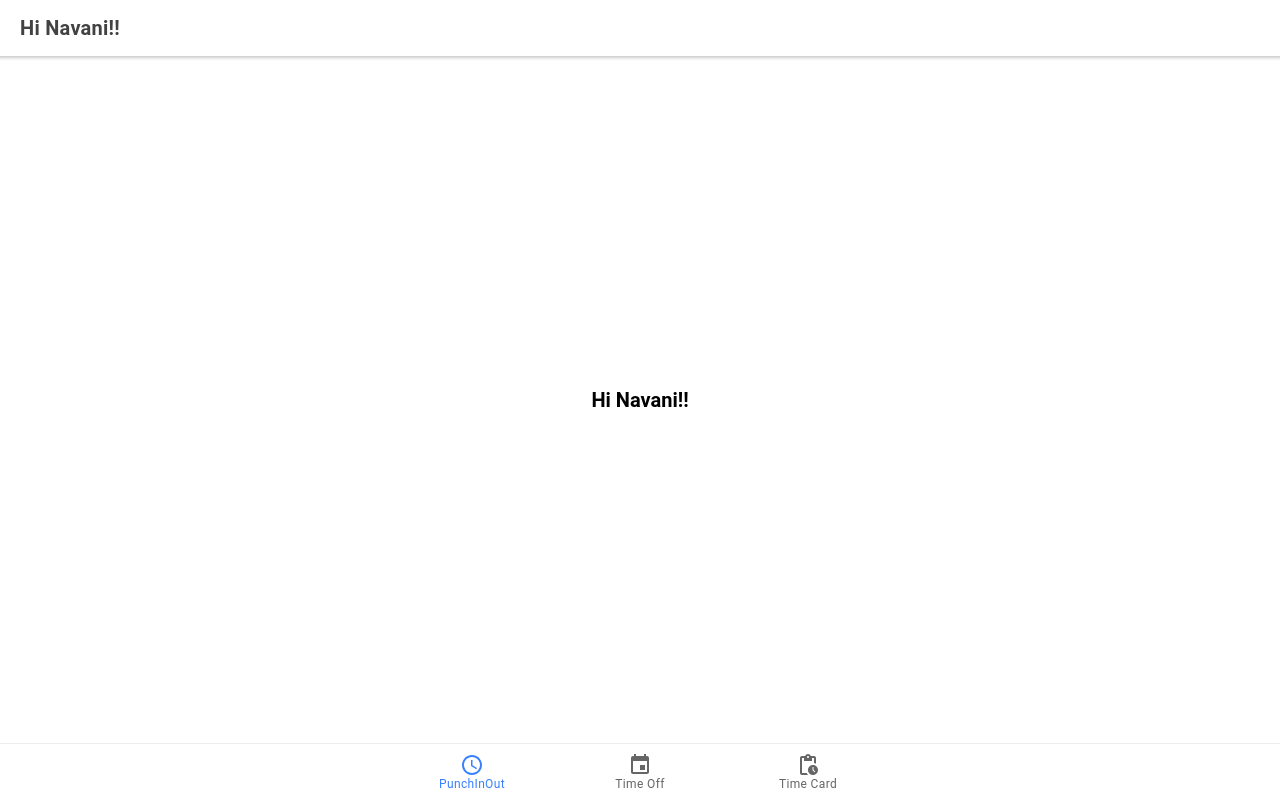
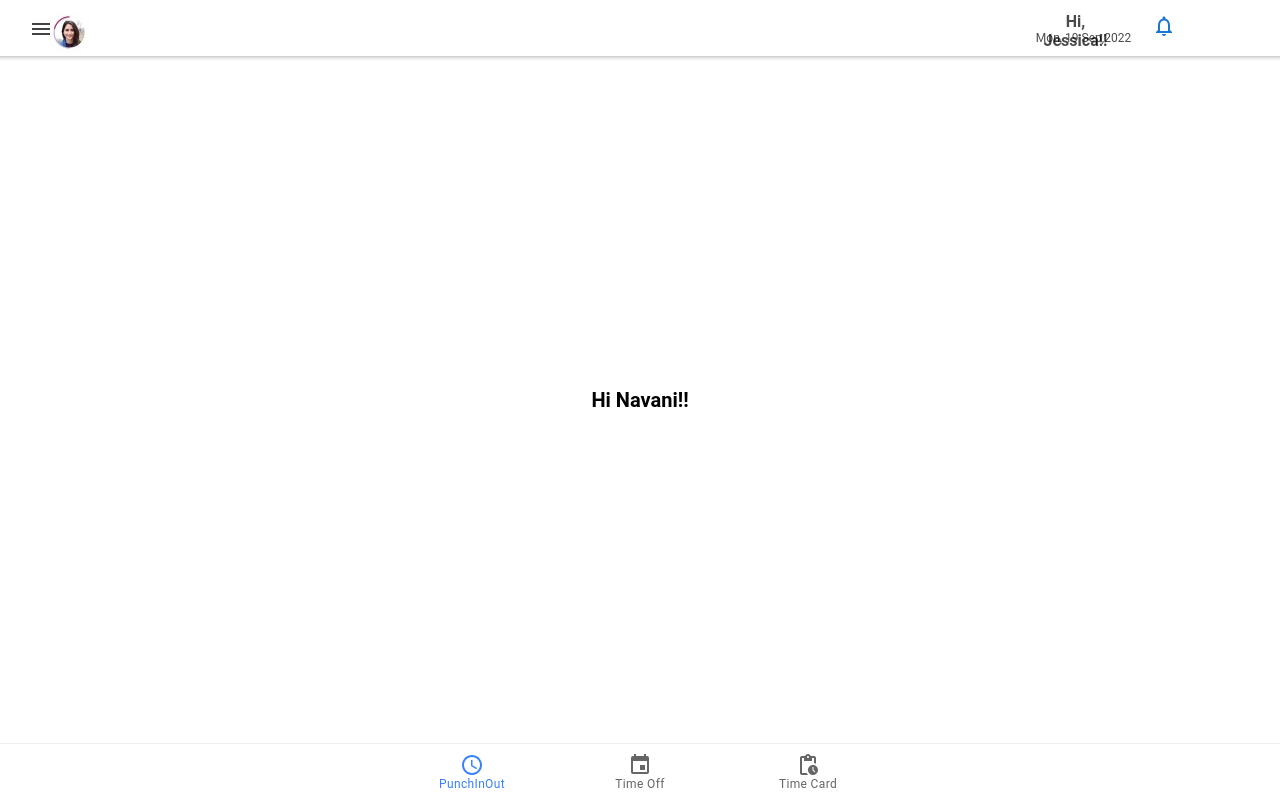
Before and after one commit to KNS786/totalqsr-ionic-frontend, a React (Create React App) app: page /punchInOut in a window 1280 px wide. Built offline with nearby package versions, Linux system fonts and the light colour scheme.

Commit message:
feat: added navigation bar components

```diff
--- /dev/null
+++ b/src/components/Icons/Menu.css
@@ -0,0 +1,8 @@
+div.menuIcon{
+    position: absolute;
+    margin-top:10px;
+    left: 2.25%;
+    right: 6.25%;
+    top: 11.72%;
+    bottom: 11.72%;
+}
--- /dev/null
+++ b/src/components/Icons/Menu.tsx
@@ -0,0 +1,12 @@
+import MenuIcon from '@mui/icons-material/Menu';
+import './Menu.css';
+
+const Menu = () => {
+    return(
+        <div className="menuIcon">
+            <MenuIcon/>
+        </div>
+    )
+}
+
+export default Menu;
--- /dev/null
+++ b/src/components/Icons/Notification.css
@@ -0,0 +1,3 @@
+div.notification-icon{
+    margin-inline-start: 90%;
+}
--- /dev/null
+++ b/src/components/Icons/Notification.tsx
@@ -0,0 +1,16 @@
+import Badge from '@mui/icons-material/BadgeOutlined';
+import NotificationsIcon from '@mui/icons-material/NotificationsOutlined';
+import './Notification.css';
+
+
+const NotificationIcon = () => {
+
+    return(
+        <div className="notification-icon">
+            <NotificationsIcon color="primary"/>
+        </div>
+
+    )
+}
+
+export default NotificationIcon
--- /dev/null
+++ b/src/components/Icons/Profile.css
@@ -0,0 +1,42 @@
+div.profileIcon{
+    position: absolute;
+    width: 40px;
+    height: 39px;
+    left: 50px;
+    top: 13px;
+    background: url("../../assets/images.jpg"), #D9D9D9;
+    height: 40px;
+}
+
+.user-name{
+   /* Hi Jessica!! */
+   position: absolute;
+   width: 83px;
+   height: 19px;
+   right: 163px;
+   font-family: 'Roboto';
+   font-weight: 600;
+   font-size: 16px;
+   line-height: 19px;
+   top: calc(50% - 19px/2 - 6.5px);
+   /* identical to box height */
+   text-align: center;
+   color: rgba(0, 0, 0, 0.71);
+}
+.active-date{
+   /* Mon, 19 Sep, 2022 */
+   position: absolute;
+   width: 99px;
+   height: 14px;
+   right: 147px;
+   flex: auto;
+   font-style: normal;
+   font-weight: 400;
+   font-size: 12px;
+   top: calc(50% - 14px/2 + 10px);
+   line-height: 14px;
+   /* identical to box height */
+   text-align: center;
+
+   color: rgba(0, 0, 0, 0.71);
+}
--- /dev/null
+++ b/src/components/Icons/Profile.tsx
@@ -0,0 +1,16 @@
+import './Profile.css';
+
+const ProfileIcon = () => {
+    return(
+        <div className="profile">
+            <div className="profileIcon">
+            </div>
+           <div className ="user-info">
+                <div className="user-name">Hi, Jessica!!</div>
+                <div className="active-date">Mon, 19 Sep,2022</div>
+            </div>
+        </div>
+    )
+}
+
+export default ProfileIcon;
--- a/src/pages/PunchInOut.tsx
+++ b/src/pages/PunchInOut.tsx
@@ -1,21 +1,26 @@
 import { IonContent, IonHeader, IonPage, IonTitle, IonToolbar } from '@ionic/react';
 import ExploreContainer from '../components/ExploreContainer';
 import './PunchInOut.css';
+
+//Icons
+import Menu from '../components/Icons/Menu';
+import ProfileIcon from '../components/Icons/Profile';
+import NotificationIcon from '../components/Icons/Notification';
 
 const PunchInOut: React.FC = () => {
   return (
     <IonPage>
             <IonHeader>
         <IonToolbar>
-          <IonTitle>
-            <strong>Hi Navani!!</strong>
-          </IonTitle>
+          <Menu/>
+          <ProfileIcon/>
+          <NotificationIcon/>
         </IonToolbar>
       </IonHeader>
       <IonContent fullscreen>
         <IonHeader collapse="condense">
           <IonToolbar>
-            <IonTitle size="large">Hi Navani!!</IonTitle>
+            <IonTitle size="large">Hi,Navani!!</IonTitle>
           </IonToolbar>
         </IonHeader>
         <ExploreContainer name="Hi Navani!!" />
```
Also changed, not shown: src/assets/images.jpg (added), 2 other files (tests, documents, lock files or other folders).
